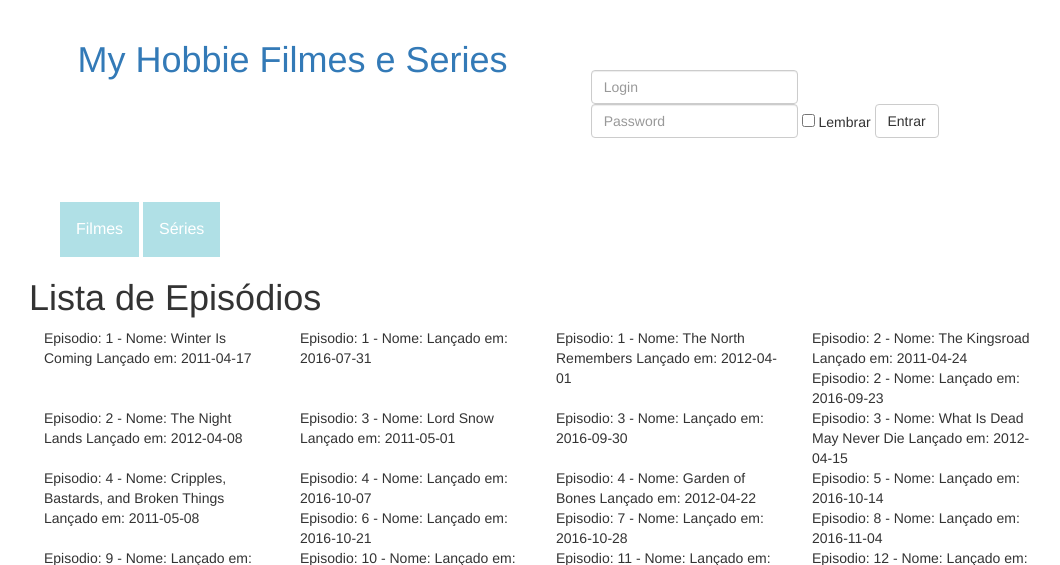
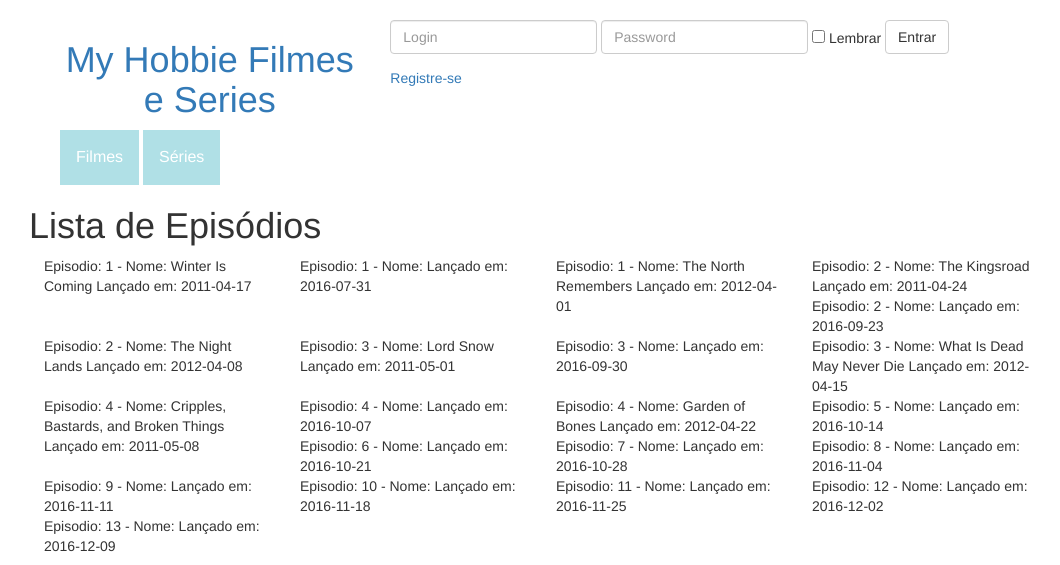
Before and after one commit to ltdagabriel/Projeto-BD, a PHP site: page / in a window 1280 px wide. Shown: the top 565 px of the page, without its empty margins (99-1159 px from the left). Run offline with PHP 8.4, Linux system fonts and the light colour scheme; data comes from the database, SQL or seed files in the repository; some libraries are stand-ins or nearby versions.

Commit message:
gadastro funciona agora

```diff
--- a/site/cadastro.php
+++ b/site/cadastro.php
@@ -40,7 +40,7 @@ $logarray = $array['login'];
         if($insert){
             $_SESSION['login']=$login;
             $_SESSION['senha']=$senha;
-            setcookie("login",$login);
+            setcookie("login",$nome);
             echo"<script language='javascript' type='text/javascript'>alert('Usuário cadastrado com sucesso!');window.location.href='index.html'</script>";
         }else{
           echo"<script language='javascript' type='text/javascript'>alert('Não foi possível cadastrar esse usuário');window.location.href='cadastro.html'</script>";
--- a/site/index.php
+++ b/site/index.php
@@ -25,13 +25,13 @@ if(isset($_COOKIE['login'])){
 </head>
 <body>
 <div id="logo" class="col-lg-12 col-md-12 col-sm-12">
-	<div id="logo" class="logo col-lg-6 col-md-6 col-sm-6 text-center">
+	<div id="logo" class="logo col-lg-4 col-md-4 col-sm-4 text-center">
 		<a href="index.php"><h1>My Hobbie Filmes e Series</h1></a>
 	</div>
 	<?php
         if(!isset($login_cookie)){
         ?>
-        <div class=" espaco col-lg-6 col-md-6 col-sm-6">
+        <div class=" col-lg-8 col-md-8 col-sm-8">
 		<form class="form-inline" name="cadastro" method="post" action="login.php">
                     <div class="form-group">
                       <label class="sr-only" for="exampleInputName3">Login</label>
@@ -48,6 +48,7 @@ if(isset($_COOKIE['login'])){
                     </div>
                     <button type="submit" name="entrar" class="btn btn-default">Entrar</button>
                 </form>
+            <a href="cadastro.html">Registre-se</a>
         </div>
 	<?php
         }
```
Also changed, not shown: site/login.php (+7 -5 lines).
